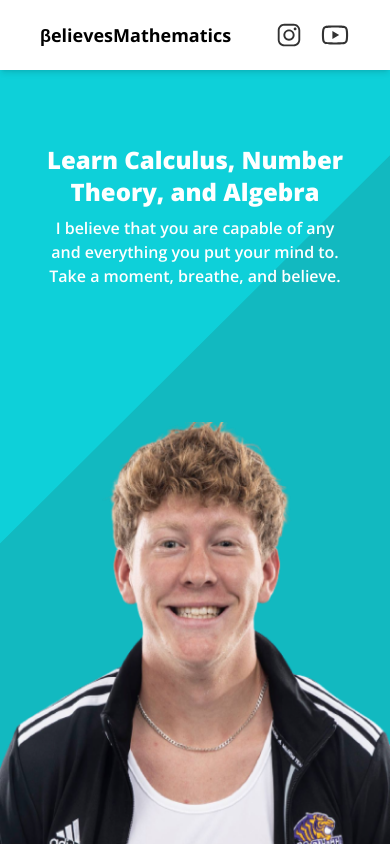
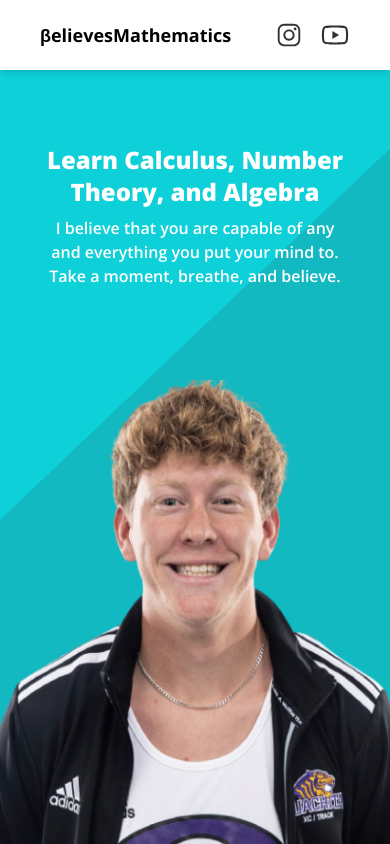
Before and after one commit to sqwyer/believes-mathematics, a React (Vite) app: page / in a window 390 px wide. Shown: the top 844 px of the page. Built offline with nearby package versions, Linux system fonts and the light colour scheme; no server answers.

Commit message:
Update App.tsx

```diff
--- a/src/App.tsx
+++ b/src/App.tsx
@@ -31,7 +31,7 @@ function App() {
 
   return <div className="min-h-screen" id="home">
     <Nav />
-    <div className="min-h-[115vh] md:min-h-[70vh] xl:min-h-[80vh] bg-[#0ED0D9] px-10 md:px-24 lg:px-40 xl:px-52 pt-36 md:pt-[25vh] relative">
+    <div className="min-h-[110vh] md:min-h-[70vh] xl:min-h-[80vh] bg-[#0ED0D9] px-10 md:px-24 lg:px-40 xl:px-52 pt-36 md:pt-[25vh] relative">
       <div className="absolute top-0 left-0 right-0 bottom-0 bg-[#12B9C0] z-10" style={{
         clipPath: "polygon(0 56%, 100% 16%, 100% 100%, 0 100%)"
       }}></div>
```
